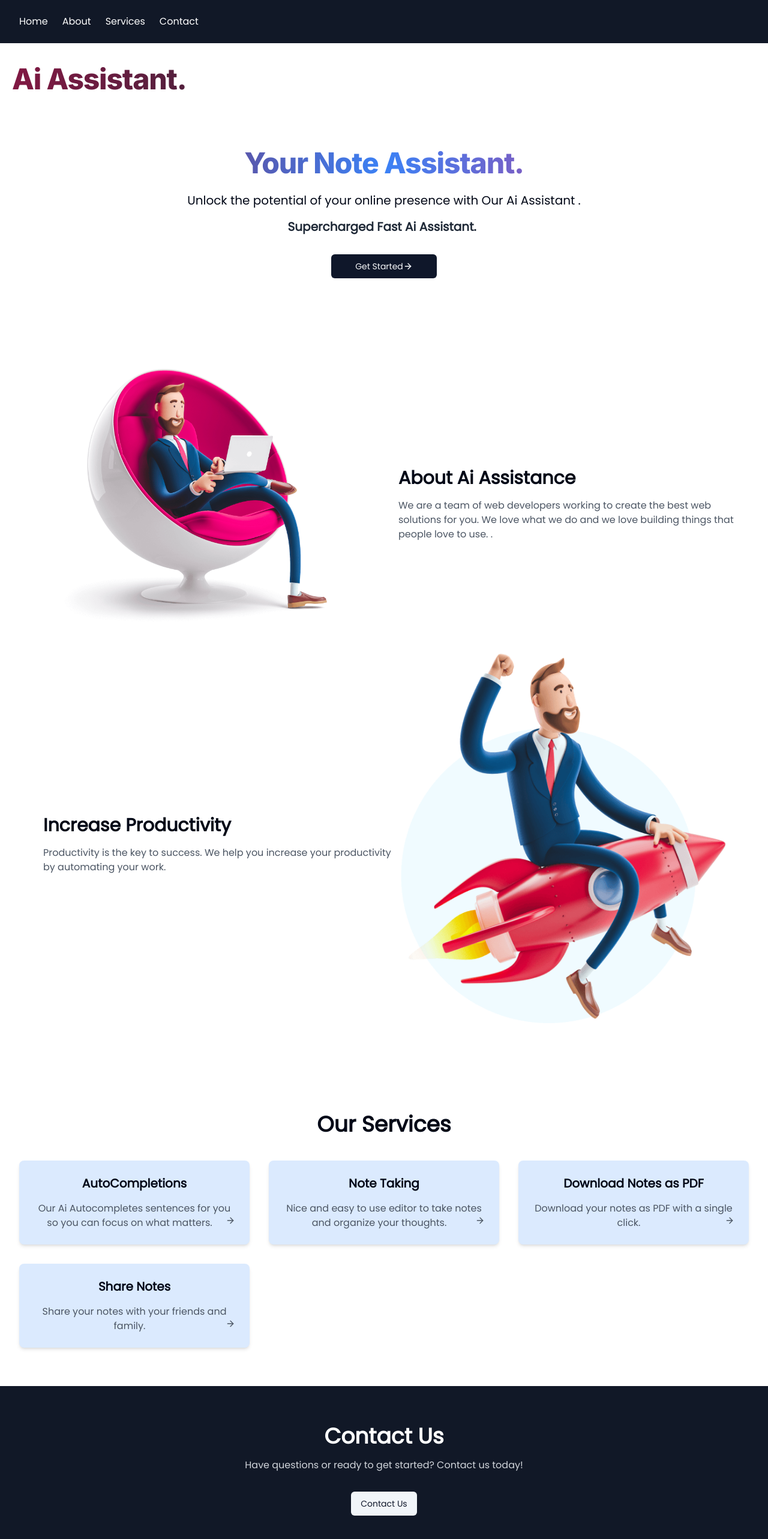
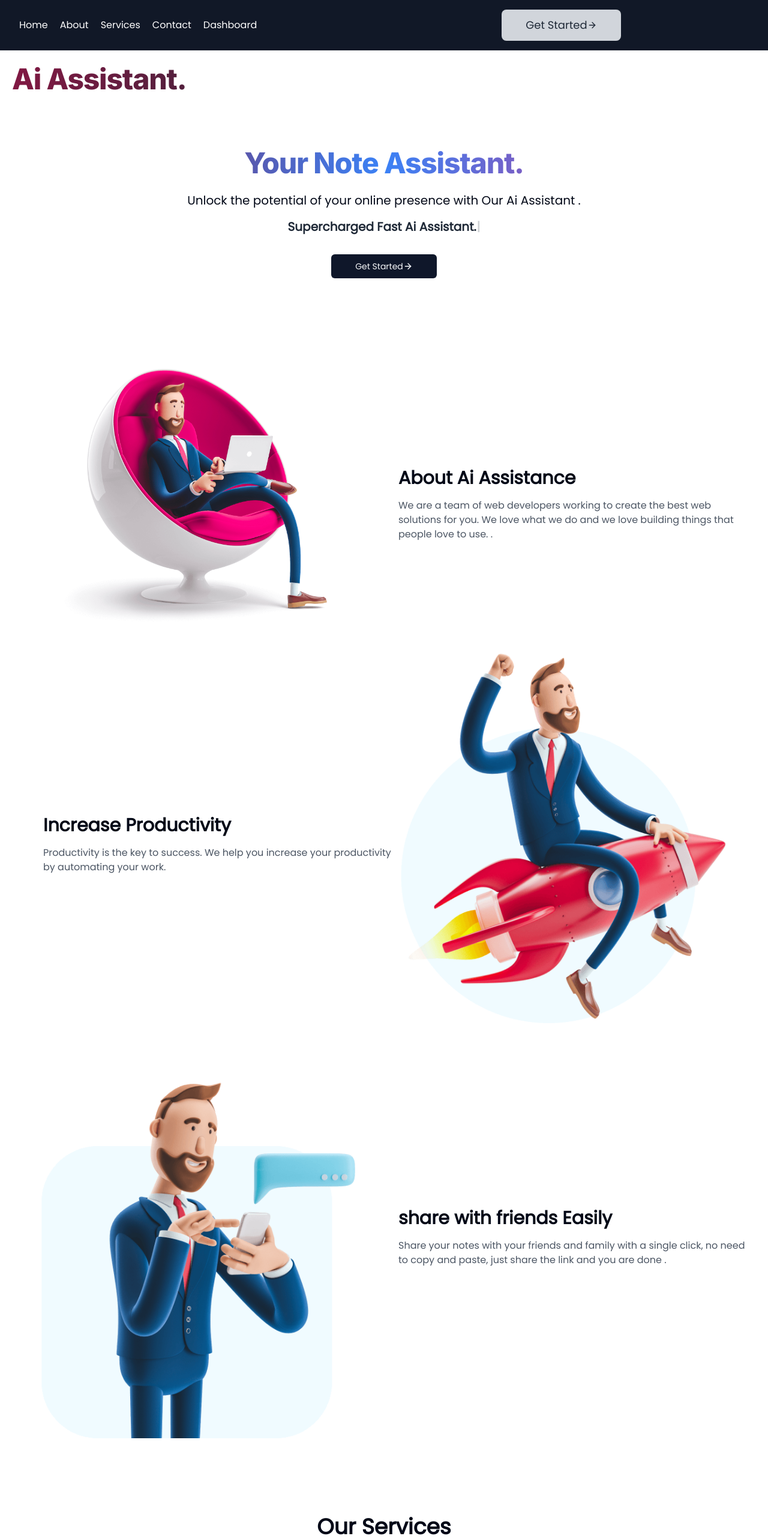
Before and after one commit to Francis-Mwaniki/Note-Taking-Ai-Assistance, a Next.js app: page / in a window 1280 px wide. Shown: the top 2566 px of the page at 60% size. Built offline with nearby package versions, Linux system fonts and the light colour scheme.

Commit message:
major updates

```diff
--- a/app/api/completion /route.ts
+++ b/app/api/completion /route.ts
@@ -25,7 +25,7 @@ export async function POST(req: Request) {
         role: "user",
         content: `
         I am writing a piece of text in a notion text editor app.
-        Help me complete my train of thought here: ##${prompt}##
+        Help me complete my trail of thought here: ##${prompt}##
         keep the tone of the text consistent with the rest of the text.
         keep the response short and sweet.
         `,
--- a/app/api/createNoteBook/route.ts
+++ b/app/api/createNoteBook/route.ts
@@ -1,6 +1,6 @@
 import { db } from "@/lib/db";
 import { $notes } from "@/lib/db/schema";
-import { generateImage, generateImagePrompt } from "@/lib/openai";
+import { generateImage,generateImagePexel } from "@/lib/openai";
 import { auth } from "@clerk/nextjs";
 import { NextResponse } from "next/server";
 
@@ -16,14 +16,10 @@ export async function POST(req:Request){
     if(!name){
         return new NextResponse('Name is required',{status:400})
     }
-    const image_description=await generateImagePrompt(name);
-    console.log({image_description});
 
-    if(!image_description){
-        return new NextResponse('Image description is required',{status:400})
-    }
+    console.log({name});
 
-     const image_url=await generateImage(image_description);
+     const image_url=await generateImagePexel(name);
 
         if(!image_url){
           console.log(`---Failed to generate Image!----`);
--- a/app/globals.css
+++ b/app/globals.css
@@ -79,9 +79,25 @@
 }
 
 .tiptap.ProseMirror {
-  outline: none;
+  outline: #d1d5db solid 0.5px;
+  border-radius: 0.5rem;
+  padding: 0.5rem;
+
+  width: 100%;
+  min-width: 880px;
+  max-width: 70%;
+  display: flex;
+  justify-items: flex-start;
+  align-items: flex-start;
+
 }
 
+@media (max-width: 768px) {
+  .tiptap.ProseMirror {
+    min-width: 340px;
+    max-width: 100%;
+  }
+}
 .is-active {
   background-color: #dadada;
   border-radius: 2px;
--- a/app/notebook/[noteId]/page.tsx
+++ b/app/notebook/[noteId]/page.tsx
@@ -34,7 +34,7 @@ const Notebook = async ({params:{noteId}}: Props) => {
     const notesData = notes[0]
 
     return (
-        <div className="min-h-screen grainy p-8">
+        <div className="min-h-screen grainy sm:p-8 p-2">
         <div className="max-w-4xl mx-auto">
           <div className="border shadow-xl border-stone-200 rounded-lg p-4 flex items-center flex-wrap">
             <Link href="/dashboard">
@@ -56,7 +56,7 @@ const Notebook = async ({params:{noteId}}: Props) => {
           </div>
 
           <div className="h-4"></div>
-          <div className="border-stone-200 shadow-xl border rounded-lg px-16 py-8 w-full">
+          <div className="border-stone-200 shadow-xl border rounded-lg px-2 py-8 w-full">
             <TipTapEditor note={notesData} />
           </div>
         </div>
--- a/components/LandingPage.tsx
+++ b/components/LandingPage.tsx
@@ -3,6 +3,7 @@ import Image from 'next/image';
 import React, { useState } from 'react';
 import about from '@/public/about.png';
 import about2 from '@/public/about2.png';
+import about3 from '@/public/about3.png';
 import TypewriterEffect from './TypeWriterEffect';
 import Link from 'next/link'
 import { Quicksand, DM_Sans, Inter, Poppins} from 'next/font/google'
@@ -25,7 +26,7 @@ const LandingPage = () => {
       {/* Header */}
       <header className=" text-white relative">
 
-        <div className="container mx-auto flex justify-between items-center bg-gray-900  py-6 top-0 fixed inset-x-0">
+        <div className="container mx-auto flex justify-between items-center bg-gray-900  py-4 top-0 fixed inset-x-0">
 
 
 <nav className="md:flex md:justify-between">
@@ -69,20 +70,31 @@ const LandingPage = () => {
   </div>
   <ul
     id="desktop-menu"
-    className="hidden md:flex space-x-6">
-    <li><a href="#home" className="hover:text-blue-300">Home</a></li>
+    className="hidden md:flex space-x-6 justify-evenly mx-auto gap-x-96">
+   <li className='flex justify-center flex-row space-x-5 items-center'>
+   <li><a href="#home" className="hover:text-blue-300">Home</a></li>
     <li><a href="#about" className="hover:text-blue-300">About</a></li>
     <li><a href="#services" className="hover:text-blue-300">Services</a></li>
     <li><a href="#contact" className="hover:text-blue-300">Contact</a></li>
+    <li><a href="/dashboard" className="hover:text-blue-300">Dashboard</a></li>
+   </li>
+   <a className="text-gray-800 text-lg px-10 flex justify-center items-center mx-auto py-3  rounded-lg bg-gray-300"  href='/dashboard'>
+   Get Started
+    <ArrowRight className="w-4 h-4 float-right" />
+    </a>
   </ul>
  {mobileMenuActive && (
    <ul
    id="mobile-menu"
-   className={`mobile-menu py-3 gap-y-3 flex flex-col ${mobileMenuActive ? 'active' : ''}`}>
+   className={`mobile-menu gap-y-5 py-5 flex flex-col ${mobileMenuActive ? 'active' : ''}`}>
    <li><a href="#home"  className="hover:text-blue-300" onClick={toggleMobileMenu}>Home</a></li>
    <li><a href="#about" className="hover:text-blue-300" onClick={toggleMobileMenu}>About</a></li>
    <li><a href="#services" className="hover:text-blue-300" onClick={toggleMobileMenu}>Services</a></li>
    <li><a href="#contact" className="hover:text-blue-300" onClick={toggleMobileMenu}>Contact</a></li>
+   <a className="text-gray-800 text-xl  px-10  flex justify-self-center items-center mx-auto w-full mt-2 justify-center bg-gray-300 rounded-lg py-3"  href='/dashboard'>
+  Get Started
+   <ArrowRight className="w-4 h-4 float-right" />
+   </a>
 
  </ul>
  )}
@@ -144,6 +156,17 @@ const LandingPage = () => {
               <h2 className="text-3xl font-semibold">Increase Productivity</h2>
               <p className="mt-4 text-gray-600">
                 Productivity is the key to success. We help you increase your productivity by automating your work.</p>
+            </div>
+          </div>
+          <div className="flex items-center justify-center space-x-10 sm:flex-row flex-col gap-2">
+            <div className="sm:w-1/2 w-full">
+              <Image src={about3} width={958} height={765} alt="About Us" className="rounded-lg" />
+            </div>
+            <div className="sm:w-1/2 w-full ">
+              <h2 className="text-3xl font-semibold">share with friends Easily</h2>
+              <p className="mt-4 text-gray-600">
+                Share your notes with your friends and family with a single click, no need to copy and paste, just share the link and you are done
+                .</p>
             </div>
           </div>
         </div>
--- a/components/TipTapEditor.tsx
+++ b/components/TipTapEditor.tsx
@@ -86,6 +86,11 @@ const TipTapEditor = ({ note }: Props) => {
     if (!prompt) return;
     setGlobalPrompt(prompt);
     complete(prompt);
+    setTimeout(() => {
+      setGlobalPrompt("");
+    }
+    , 5000);
+
 
 
   }, [isAutocomplete]);
@@ -105,7 +110,7 @@ const TipTapEditor = ({ note }: Props) => {
   }, [debouncedEditorState]);
   return (
     <>
-      <div className="flex">
+      <div className="flex sm:w-1/2 w-full mx-auto">
         {editor && <TipTapMenuBar editor={editor} />}
         <Button disabled variant={"outline"}>
           {saveNote.isLoading ?   (<Loader2 className="w-6 h-6 animate-spin" />) :
@@ -114,7 +119,7 @@ const TipTapEditor = ({ note }: Props) => {
         </Button>
       </div>
 
-      <div className="prose prose-sm w-full mt-4">
+      <div className="prose prose-sm  mt-4 text-center flex justify-center items-center mx-auto sm:w-3/4 w-[100%]">
         <EditorContent editor={editor} />
       </div>
       <div className="h-4"></div>
--- a/lib/openai.ts
+++ b/lib/openai.ts
@@ -1,12 +1,39 @@
 import { Configuration, OpenAIApi } from "openai-edge";
-
+import { createClient } from "pexels";
+const client = createClient(process.env.PEXELS_API_KEY!);
 const config = new Configuration({
   apiKey: process.env.OPENAI_API_KEY,
 });
 
 const openai = new OpenAIApi(config);
 
+export async function generateImagePexel(imageDescription: string) {
+  try {
+    // Search for images based on the description and limit the result to one image
+    const searchResult = await client.photos.search({
+      query: imageDescription,
+      per_page: 1,
+      size: "small",
+    });
+
+    if (searchResult) {
+      // Extract the URL of the first image in the search results
+      const imageUrl = searchResult?.photos[0]?.src.medium;
+      console.log(`----- Image URL: ${imageUrl}------`);
+      return imageUrl;
+    } else {
+      const imageUrl = "https://source.unsplash.com/random/256x256";
+      return imageUrl;
+    }
+  } catch (error) {
+    console.error("Error fetching image:", error);
+    throw error;
+  }
+}
+
+
 export async function generateImagePrompt(name: string) {
+  await generateImagePexel(name);
   try {
     const response = await openai.createChatCompletion({
       model: "gpt-3.5-turbo",
@@ -22,6 +49,7 @@ export async function generateImagePrompt(name: string) {
         },
       ],
     });
+    /* search one image from pexel */
     const data = await response.json();
     const image_description = data.choices[0].message.content;
     return image_description as string;
```
Also changed, not shown: package.json (+7 -6 lines), public/about4.png (added), 1 other file (tests, documents, lock files or other folders).
